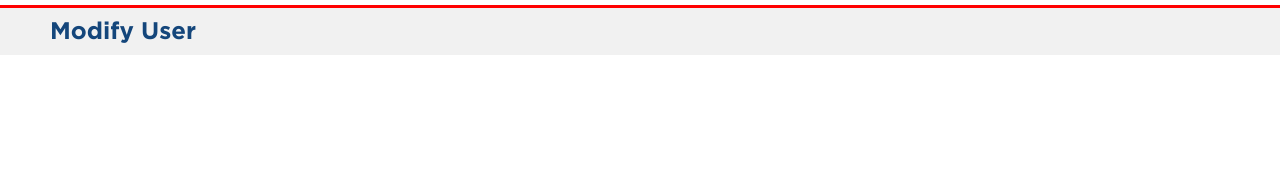
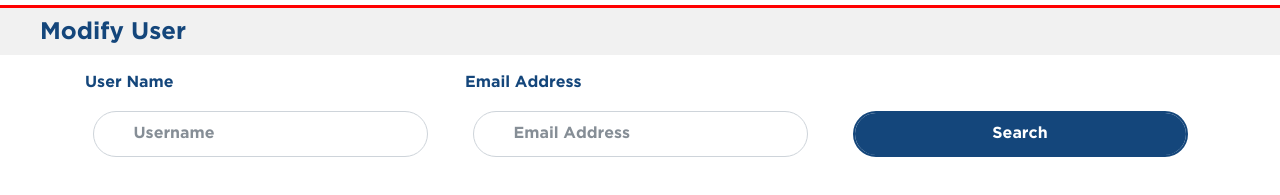
Before and after one commit to ahbear-khairulezwan/MhSecret, a website: page html/modify-user.html in a window 1280 px wide. Shown: the part 89-284 px from the top of the page. Drawn offline with nearby package versions, Linux system fonts and the light colour scheme; a web font is replaced by a local one.

Commit message:
Added .section1rem/Modified user page

```diff
--- a/css/freelancer.css
+++ b/css/freelancer.css
@@ -132,6 +132,10 @@ hr.star-dark:after {
 
 section {
   padding: 6rem 0;
+}
+
+.section1rem{
+  padding: 1rem 0 !important;
 }
 
 section h2 {
--- a/html/modify-user.html
+++ b/html/modify-user.html
@@ -62,13 +62,45 @@
         </div>
     </nav>
     <!-- Modify Section -->
-        <div class="container-liquid" style="background-color:#F1F1F1;">
-            <div class="row">
-                <div style="border-top:3px solid red" class="col">
-                    <h4 style="padding-left:50px;padding-top:10px;color:#14467B">Modify User</h4>
-                </div>
+    <div class="container-liquid" style="background-color:#F1F1F1;">
+        <div class="row">
+            <div style="border-top:3px solid red" class="col-12">
+                <h4 style="padding-left:40px;padding-top:10px;color:#14467B">Modify User</h4>
             </div>
         </div>
+    </div>
+    <!--Search Section-->
+    <section class="section1rem">
+        <div class="container">
+            <form action="" name="" id="" novalidate>
+                <div class="row">
+                    <div class="col-4">
+                        <p style="color:#14467B">User Name</p>
+                    </div>
+                    <div class="col-4">
+                        <p style="color:#14467B">Email Address</p>
+                    </div>
+                </div>
+                <div class="row">
+                    <div class="col-4">
+                        <input class="form-control input-primary" id="username" type="text" placeholder="Username" required="required" data-validation-required-message="Please enter your Username.">
+                    </div>
+                    <div class="col-4">
+                        <input class="form-control input-primary" id="Email" type="text" placeholder="Email Address" required="required" data-validation-required-message="Please enter your Username.">
+                    </div>
+                    <div class="col-4">
+                        <button type="submit" class="form-control btn btn-block button-primary" id="sendMessageButton">Search</button>
+                    </div>
+                </div>
+            </form>
+        </div>
+    </section>
+    <!--Search Section-->
+    <!--Dynamic Table-->
+    <section>
+
+    </section>
+    <!--Dynamic table-->
     <!-- Scroll to Top Button (Only visible on small and extra-small screen sizes) -->
     <div class="scroll-to-top d-lg-none position-fixed ">
         <a class="js-scroll-trigger d-block text-center text-white rounded" href="#page-top">
```
